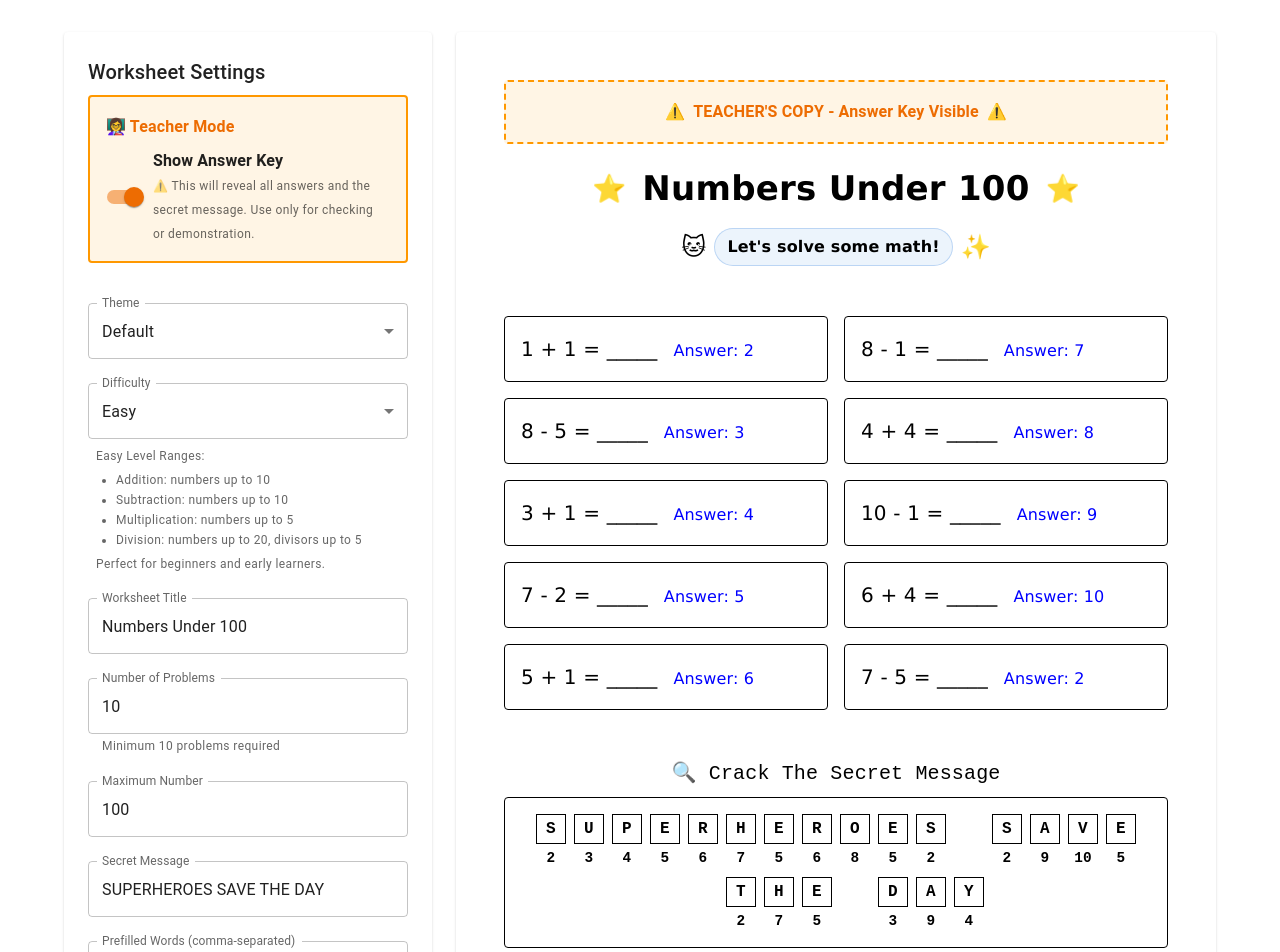
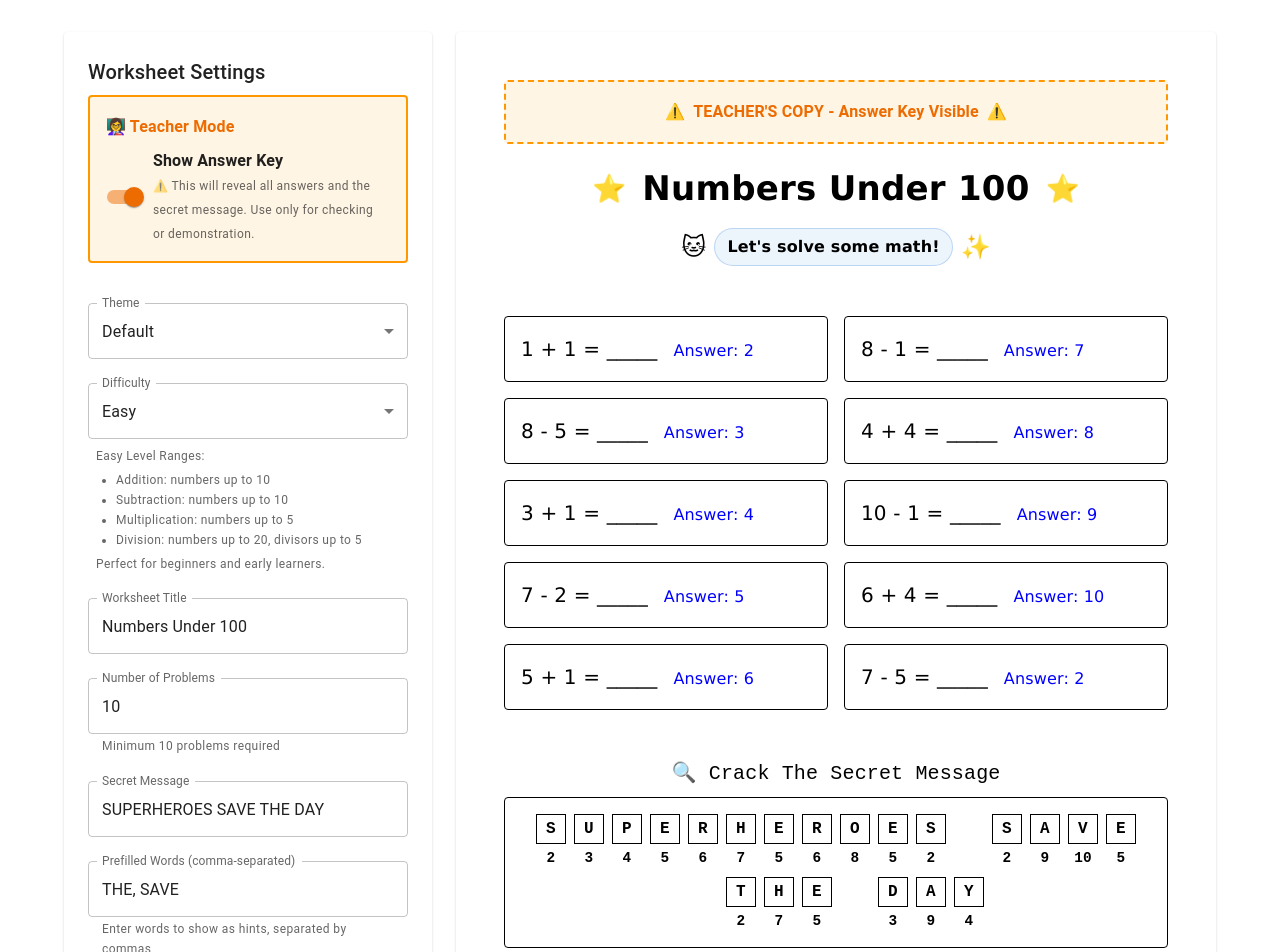
Before and after one commit to kebearry/math-worksheet-generator, a React (Create React App) app: page / in a window 1280 px wide. Shown: the top 952 px of the page. Built offline with nearby package versions, Linux system fonts and the light colour scheme.

Commit message:
[Fix] Remove max number of problems setting

```diff
--- a/src/components/WorksheetGenerator.js
+++ b/src/components/WorksheetGenerator.js
@@ -156,7 +156,6 @@ const WorksheetGenerator = () => {
   const initialState = {
     title: "Numbers Under 100",
     numberOfProblems: 10,
-    maxNumber: 100,
     difficulty: 'easy',
     selectedOperations: {
       addition: true,
@@ -190,7 +189,6 @@ const WorksheetGenerator = () => {
     setProblems(generateProblems());
   }, [
     settings.numberOfProblems,
-    settings.maxNumber,
     settings.secretMessage,
     settings.difficulty,
     settings.selectedOperations.addition,
@@ -678,16 +676,6 @@ const WorksheetGenerator = () => {
                 />
                 <TextField
                   fullWidth
-                  label="Maximum Number"
-                  type="number"
-                  value={settings.maxNumber}
-                  onChange={(e) => {
-                    handleSettingsChange('maxNumber', parseInt(e.target.value) || 100);
-                  }}
-                  margin="normal"
-                />
-                <TextField
-                  fullWidth
                   label="Secret Message"
                   value={settings.secretMessage}
                   onChange={(e) => {
```
